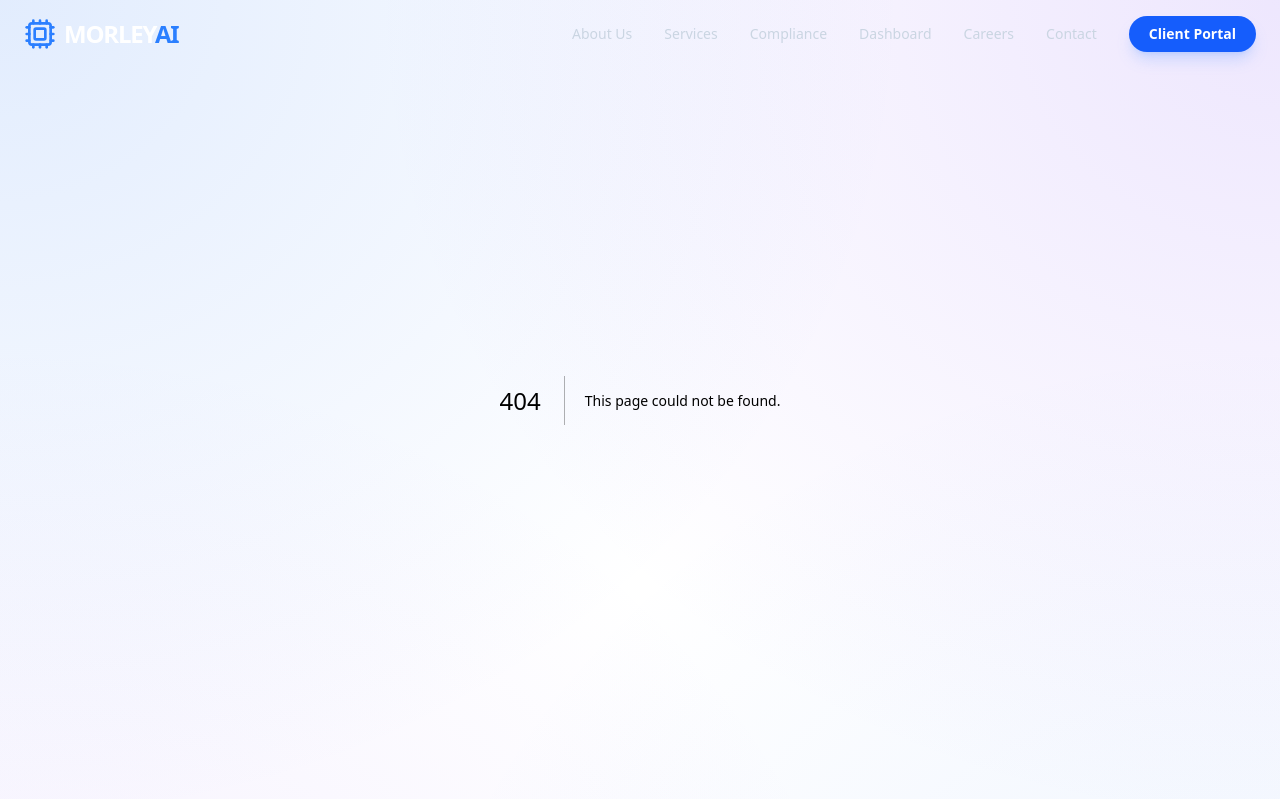
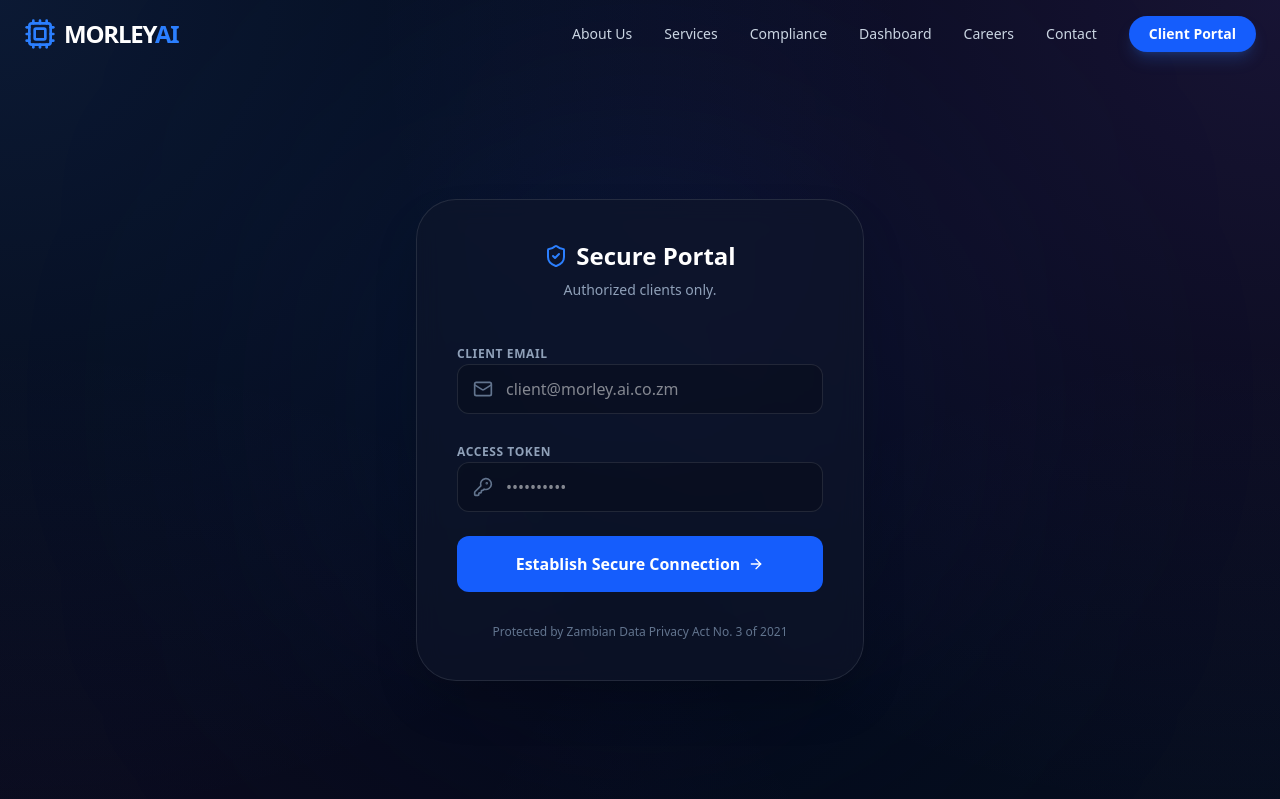
Before and after one commit to Morley020/MorleyAI, a Next.js app: page /login in a window 1280 px wide. Before the commit this address had no page. Shown: the top 799 px of the page. Built offline with nearby package versions, Linux system fonts and the light colour scheme.

Commit message:
feat: implement secure custom database-free authentication for client portal

```diff
--- a/src/app/dashboard/page.tsx
+++ b/src/app/dashboard/page.tsx
@@ -1,7 +1,8 @@
 "use client";
 
 import { motion } from "framer-motion";
-import { LayoutDashboard, Shield, BarChart3, Settings2, Bell } from "lucide-react";
+import { LayoutDashboard, Shield, BarChart3, Settings2, Bell, LogOut } from "lucide-react";
+import { logout } from "@/lib/auth.actions";
 import CyberMonitor from "@/components/dashboard/CyberMonitor";
 import AnalyticsForecast from "@/components/dashboard/AnalyticsForecast";
 import ComplianceReporter from "@/components/dashboard/ComplianceReporter";
@@ -33,6 +34,9 @@ export default function DashboardPage() {
                                 <p className="text-[10px] text-slate-500">Administrator</p>
                             </div>
                         </div>
+                        <button onClick={() => logout()} className="relative w-12 h-12 rounded-2xl glass border border-white/10 flex items-center justify-center hover:bg-rose-500/20 hover:text-rose-500 hover:border-rose-500/50 transition-all text-slate-300 group">
+                            <LogOut className="w-5 h-5 group-hover:scale-110 transition-transform" />
+                        </button>
                     </div>
                 </header>
 
--- /dev/null
+++ b/src/app/login/page.tsx
@@ -0,0 +1,96 @@
+"use client";
+
+import { motion } from "framer-motion";
+import { ArrowRight, ShieldCheck, Mail, KeyRound } from "lucide-react";
+import { useState, useTransition } from "react";
+import { login } from "@/lib/auth.actions";
+
+export default function LoginPage() {
+    const [error, setError] = useState<string | null>(null);
+    const [isPending, startTransition] = useTransition();
+
+    const handleSubmit = (e: React.FormEvent<HTMLFormElement>) => {
+        e.preventDefault();
+        const formData = new FormData(e.currentTarget);
+
+        startTransition(async () => {
+            setError(null);
+            const res = await login(formData);
+            if (res?.error) {
+                setError(res.error);
+            }
+        });
+    };
+
+    return (
+        <div className="min-h-screen flex items-center justify-center px-6 relative overflow-hidden pt-20">
+            <div className="absolute top-1/2 left-1/2 -translate-x-1/2 -translate-y-1/2 w-[600px] h-[600px] bg-blue-600/10 blur-[150px] rounded-full pointer-events-none" />
+
+            <motion.div
+                initial={{ opacity: 0, scale: 0.95 }}
+                animate={{ opacity: 1, scale: 1 }}
+                className="w-full max-w-md relative z-10"
+            >
+                <div className="glass p-10 rounded-[2.5rem] border border-white/10 shadow-2xl">
+                    <div className="mb-10 text-center">
+                        <h1 className="text-2xl font-black text-white mb-2 flex items-center justify-center gap-2">
+                            <ShieldCheck className="w-6 h-6 text-blue-500" />
+                            Secure Portal
+                        </h1>
+                        <p className="text-sm text-slate-400">Authorized clients only.</p>
+                    </div>
+
+                    <form className="space-y-6" onSubmit={handleSubmit}>
+                        {error && (
+                            <div className="p-4 bg-rose-500/10 border border-rose-500/20 rounded-xl text-rose-500 text-sm font-medium flex items-center gap-2">
+                                <ShieldCheck className="w-4 h-4 shrink-0" />
+                                {error}
+                            </div>
+                        )}
+
+                        <div className="space-y-2">
+                            <label className="text-xs font-bold text-slate-400 uppercase tracking-wider">Client Email</label>
+                            <div className="relative">
+                                <Mail className="absolute left-4 top-1/2 -translate-y-1/2 w-5 h-5 text-slate-500" />
+                                <input
+                                    name="email"
+                                    type="email"
+                                    placeholder="client@morley.ai.co.zm"
+                                    className="w-full bg-black/20 border border-white/10 rounded-xl py-3 pl-12 pr-4 focus:outline-none focus:border-blue-500 transition-colors text-white"
+                                    required
+                                />
+                            </div>
+                        </div>
+
+                        <div className="space-y-2">
+                            <label className="text-xs font-bold text-slate-400 uppercase tracking-wider">Access Token</label>
+                            <div className="relative">
+                                <KeyRound className="absolute left-4 top-1/2 -translate-y-1/2 w-5 h-5 text-slate-500" />
+                                <input
+                                    name="password"
+                                    type="password"
+                                    placeholder="••••••••••"
+                                    className="w-full bg-black/20 border border-white/10 rounded-xl py-3 pl-12 pr-4 focus:outline-none focus:border-blue-500 transition-colors text-white"
+                                    required
+                                />
+                            </div>
+                        </div>
+
+                        <button
+                            type="submit"
+                            disabled={isPending}
+                            className="w-full py-4 bg-blue-600 hover:bg-blue-500 text-white font-bold rounded-xl transition-all flex items-center justify-center gap-2 disabled:opacity-50 disabled:cursor-not-allowed group"
+                        >
+                            {isPending ? "Authenticating..." : "Establish Secure Connection"}
+                            {!isPending && <ArrowRight className="w-4 h-4 group-hover:translate-x-1 transition-transform" />}
+                        </button>
+                    </form>
+
+                    <p className="mt-8 text-center text-xs text-slate-500">
+                        Protected by Zambian Data Privacy Act No. 3 of 2021
+                    </p>
+                </div>
+            </motion.div>
+        </div>
+    );
+}
--- /dev/null
+++ b/src/lib/auth.actions.ts
@@ -0,0 +1,45 @@
+"use server";
+
+import { cookies } from "next/headers";
+import { redirect } from "next/navigation";
+
+// In a real application without a DB, you'd store these in an environment variable e.g. CLIENT_CREDENTIALS
+// Format could be: email:password,email:password
+const VALID_ACCOUNTS = [
+    { email: "client@morley.ai.co.zm", password: "securepassword123" },
+    { email: "admin@morley.ai.co.zm", password: "adminpassword" }
+];
+
+export async function login(formData: FormData) {
+    const email = formData.get("email") as string;
+    const password = formData.get("password") as string;
+
+    // Check if credentials match any of our allowed accounts
+    // In production, you would check against process.env.AUTHORIZED_CLIENTS
+    const isValid = VALID_ACCOUNTS.some(
+        (acc) => acc.email === email && acc.password === password
+    );
+
+    if (!isValid) {
+        return { error: "Invalid email or password" };
+    }
+
+    // Set a secure HTTP-only cookie indicating the user is authenticated
+    // In a real app, this should be a signed JWT. For simplicity, we just set a session flag.
+    const cookieStore = await cookies();
+    cookieStore.set("morley_client_session", "authenticated", {
+        httpOnly: true,
+        secure: process.env.NODE_ENV === "production",
+        sameSite: "lax",
+        path: "/",
+        maxAge: 60 * 60 * 24 * 7, // 1 week
+    });
+
+    redirect("/dashboard");
+}
+
+export async function logout() {
+    const cookieStore = await cookies();
+    cookieStore.delete("morley_client_session");
+    redirect("/login");
+}
--- /dev/null
+++ b/src/middleware.ts
@@ -0,0 +1,34 @@
+import { NextResponse } from "next/server";
+import type { NextRequest } from "next/server";
+
+// Protect these routes
+const protectedRoutes = ["/dashboard"];
+const publicRoutes = ["/login"];
+
+export function middleware(request: NextRequest) {
+    const path = request.nextUrl.pathname;
+
+    // Check if we are on a protected route
+    const isProtectedRoute = protectedRoutes.some((route) => path.startsWith(route));
+    const isPublicRoute = publicRoutes.includes(path);
+
+    // Read the custom session cookie
+    const session = request.cookies.get("morley_client_session")?.value;
+
+    // Redirect to /login if trying to access a protected route without a session
+    if (isProtectedRoute && !session) {
+        return NextResponse.redirect(new URL("/login", request.url));
+    }
+
+    // Redirect to /dashboard if logged in and trying to access /login
+    if (isPublicRoute && session) {
+        return NextResponse.redirect(new URL("/dashboard", request.url));
+    }
+
+    return NextResponse.next();
+}
+
+// Config ensures middleware only runs on necessary routes
+export const config = {
+    matcher: ["/dashboard/:path*", "/login"],
+};
```
